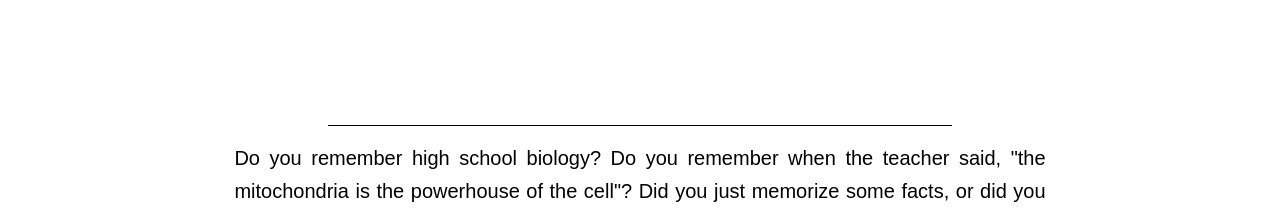
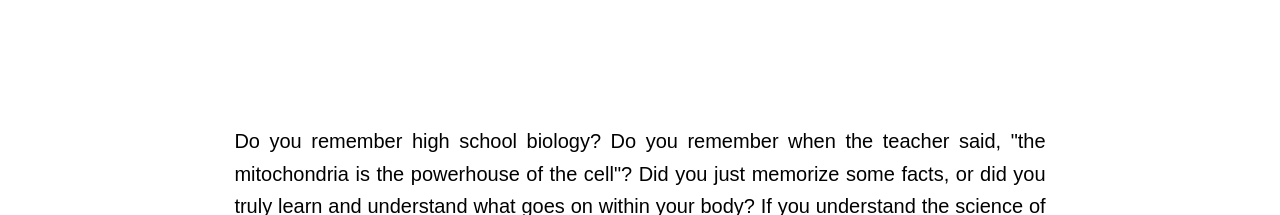
Before and after one commit to SantinoGiordano/NextjsExphys, a Next.js app in the folder atp-exphys/: page / in a window 1280 px wide. Shown: the part 1040-1255 px from the top of the page. Built offline with nearby package versions, Linux system fonts and the light colour scheme.

Commit message:
got rid of line <hr> above ph

```diff
--- a/atp-exphys/app/page.tsx
+++ b/atp-exphys/app/page.tsx
@@ -41,7 +41,7 @@ const Home = () => {
       <p className="pt-20" />
       <div className="bg-white min-h-screen text-black p-4">
         <div className="flex justify-center items-center pt-10"></div>
-        <hr className="mx-auto w-[90%] sm:w-[80%] md:w-[50%] my-4 border-black" />
+
         <div className="">
           <div className="text-[14px] sm:text-[16px] md:text-[18px] lg:text-[20px] font-extralight mx-auto w-full md:w-[85%] lg:w-[65%] my-4 text-justify leading-relaxed">
             Do you remember high school biology? Do you remember when the
```
